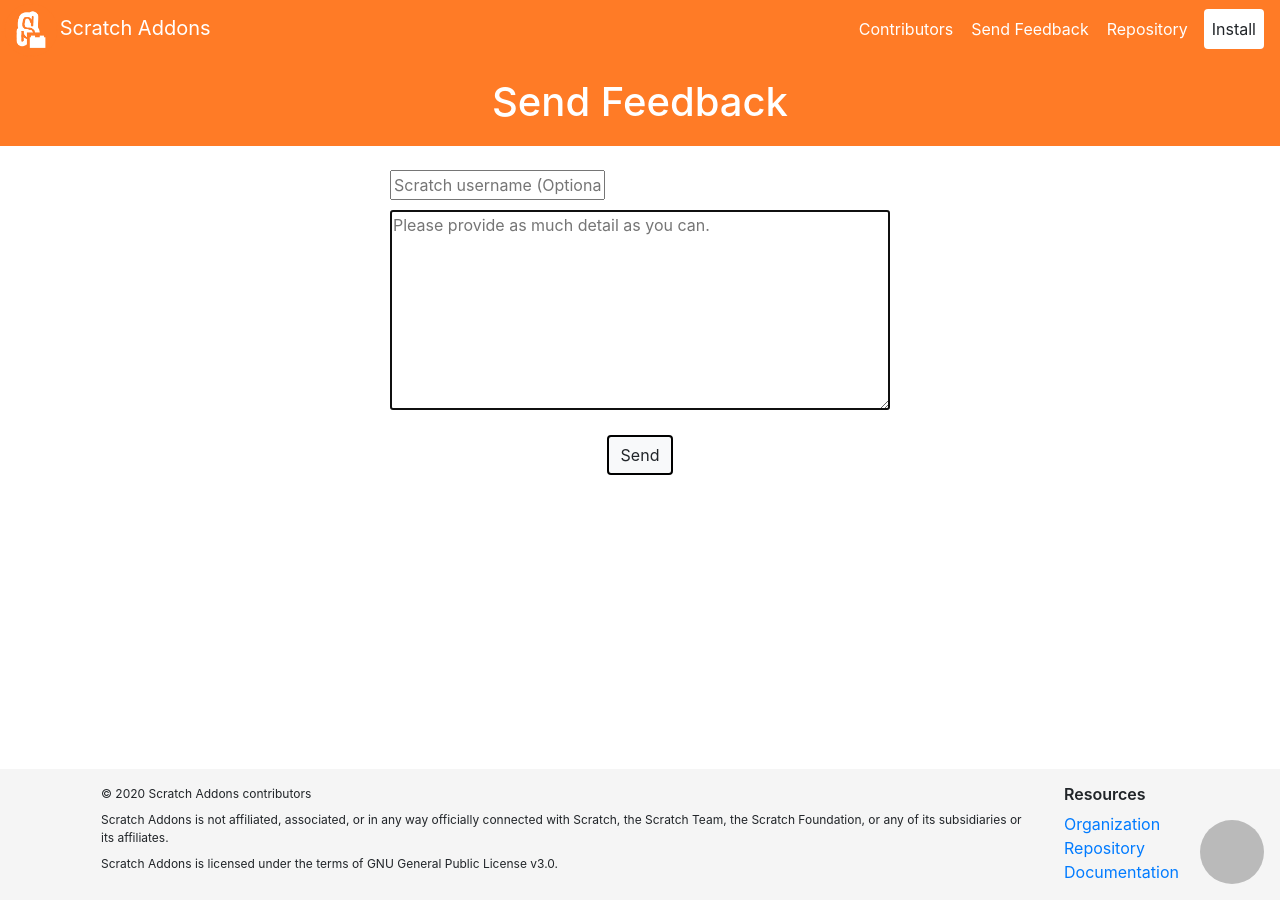
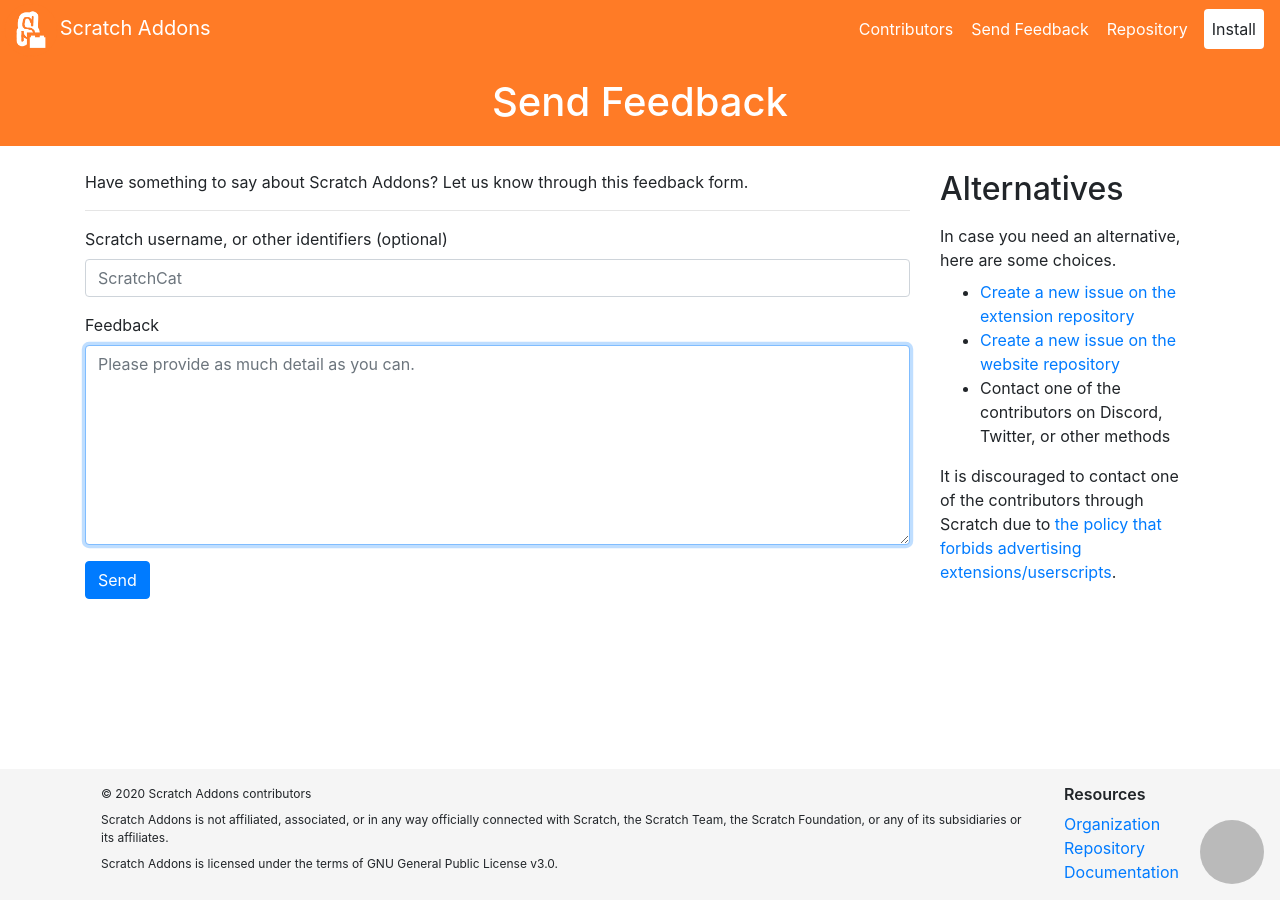
Before and after one commit to ScratchAddons/website, a Jekyll site: the page built from feedback.html, in a window 1280 px wide. Built offline with Jekyll 4.4.1, drawn with Linux system fonts in a browser that asks for light colours.

Commit message:
Redesign feedback page

```diff
--- a/_layouts/default.html
+++ b/_layouts/default.html
@@ -12,7 +12,7 @@
 
 {% include nav.html %}
 
-  <main id="content">
+  <main>
     {{ content }}
   </main>
 
--- a/assets/css/feedback.scss
+++ b/assets/css/feedback.scss
@@ -3,41 +3,40 @@
 
 @import "variables";
 
-#main {
-	display: flex;
-	align-items: center;
-	justify-content: center;
-	flex-direction: column;
+#feedback-main {
+	// display: flex;
+	// align-items: center;
+	// justify-content: center;
+	// flex-direction: column;
 }
 
 textarea {
 	display: block;
 }
 
-#mainfeedback {
-	width: 500px;
+#feedback-content {
+	// width: 500px;
 	height: 200px;
 }
 
-#username {
-	width:215px;
+#feedback-username {
+	// width:215px;
 	margin-bottom:10px;
-}
-
-#send-feedback {
-	border: 2px solid black;
 }
 
 body.dark {
 
-	textarea {
-		background-color: #242424;
-		color: white;
-	}
+	// textarea, input {
+	// 	background-color: lighten($dark-neutral, $amount: 5);
+	// 	color: lighten($dark-neutral, $amount: 7);
+	// }
 
-	input {
-		background-color: #242424;
-		color: white;
-	}
+	// textarea:active, input:active {
+	// 	background-color: lighten($dark-neutral, $amount: 5);
+	// 	color: lighten($dark-neutral, $amount: 7);
+	// }
+
+	// Somehow the active style didn't work. Will do the rest later.
+
 
 }
--- a/assets/js/feedback.js
+++ b/assets/js/feedback.js
@@ -1,27 +1,41 @@
 fetch("https://scratchaddons-feedback.glitch.me/", {mode:'no-cors'})
-const version = new URL(location.href).searchParams.get("version");
-let sent = false;
+const version = new URL(location.href).searchParams.get("version")
 
-document.getElementById("send-feedback").onclick = async function() {
-    if (sent || document.querySelector("textarea").value.length <= 2) return;
-    sent = true;
-    this.style.display = "none";
-    document.getElementById("sending").style.display = "block";
+const setStatus = (statusText, status) => {
+    const element = document.querySelector('#feedback-status')
+    element.textContent = statusText
+    element.hidden = false
+    element.classList.remove([...element.classList].filter(className => /alert-/.exec(className))[0])
+    element.classList.add(`alert-${status}`)
+}
 
-    const body = {version, userAgent: navigator.userAgent, language: navigator.language, content: document.getElementById('mainfeedback').value, username: document.getElementById('username').value };
+document.querySelector("#feedback-submit").onclick = async function() {
+    document.querySelector('#feedback-username').readonly = true
+    document.querySelector("#feedback-content").readonly = true
+    document.querySelector("#feedback-submit").disabled = true
+
+    // document.querySelector("#sending").style.display = "block";
+
+    const body = {
+        version,
+        userAgent: navigator.userAgent,
+        language: navigator.language,
+        content: document.querySelector('#feedback-content').value,
+        username: document.querySelector('#feedback-username').value
+    }
+
+    setStatus("Sending...", "primary")
     try {
-        const res = await fetch("https://scratchaddons-feedback.glitch.me/send", {method:"POST", body: JSON.stringify(body)});
+        const res = await fetch("https://scratchaddons-feedback.glitch.me/send", {method:"POST", body: JSON.stringify(body)})
         if (!res.ok) throw "";
-        document.getElementById("thanks").style.display = "block";
-        document.getElementById("mainfeedback").setAttribute("readonly", "true");
-        document.getElementById("username").setAttribute("readonly", "true");
-
+        setTimeout(() => document.querySelector("#feedback-submit").disabled = false, 10000)
+        setStatus("Sent! Thanks for the feedback", "success")
     } catch(err) {
-        alert("Error sending feedback! Try again?");
-        sent = false;
-        this.style.display = "block";
+        setStatus("Error sending feedback! Try again?", "danger")
+        document.querySelector("#feedback-submit").disabled = false
     }
-    document.getElementById("sending").style.display = "none";
+    document.querySelector('#feedback-username').readonly = false
+    document.querySelector("#feedback-content").readonly = false
 };
 
 window.addEventListener("load", () => document.querySelector("textarea").focus());
--- a/feedback.html
+++ b/feedback.html
@@ -9,14 +9,35 @@
 <link rel="stylesheet" href="/assets/css/feedback.css" />
 <script defer src="/assets/js/feedback.js"></script>
 
-<div id="main">
-    <div>
-        <input type="text" autofocus maxlength="150" placeholder="Scratch username (Optional)" id="username" data-lpignore="true"></input>
-        <textarea autofocus maxlength="1500" placeholder="Please provide as much detail as you can." id="mainfeedback"></textarea>
-    </div>
-    <div style="margin-top: 25px;">
-        <button id="send-feedback" class="btn btn-light">Send</button>
-        <div id="sending" style="display: none;">Sending...</div>
-        <div id="thanks" style="display: none;">Thanks for the feedback!</div>
-    </div>
+<div class="container">
+	<div class="row">
+		<div class="col-12 col-xl-9">
+			<p>Have something to say about Scratch Addons? Let us know through this feedback form.</p>
+			<hr />
+			<div id="feedback-status" class="alert" role="alert" hidden></div>
+			<form id="feedback">
+				<div class="form-group">
+					<label for="feedback-username">Scratch username, or other identifiers (optional)</label>
+					<input type="text" class="form-control" id="feedback-username" placeholder="ScratchCat" maxlength="150">
+				</div>
+				<div class="form-group">
+					<label for="feedback-content">Feedback</label>
+					<textarea type="text" class="form-control" id="feedback-content" placeholder="Please provide as much detail as you can." maxlength="1500" minlength="2" autofocus required></textarea>
+				</div>
+			</form>
+			<button class="btn btn-primary" id="feedback-submit">Send</a>
+		</div>
+		<div class="col-12 col-xl-3">
+			<h2>Alternatives</h2>
+			<p>In case you need an alternative, here are some choices.</p>
+			<ul>
+				<li><a href="https://github.com/ScratchAddons/ScratchAddons/issues">Create a new issue on the extension repository</a>
+				</li>
+				<li><a href="https://github.com/ScratchAddons/website/issues">Create a new issue on the website repository</a>
+				</li>
+				<li>Contact one of the contributors on Discord, Twitter, or other methods</li>
+			</ul>
+			<p>It is discouraged to contact one of the contributors through Scratch due to <a href="https://scratch.mit.edu/discuss/post/2907564/">the policy that forbids advertising extensions/userscripts</a>.</p>
+		</div>
+	</div>
 </div>
```
